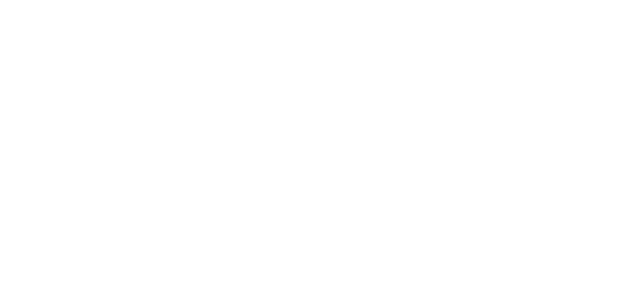
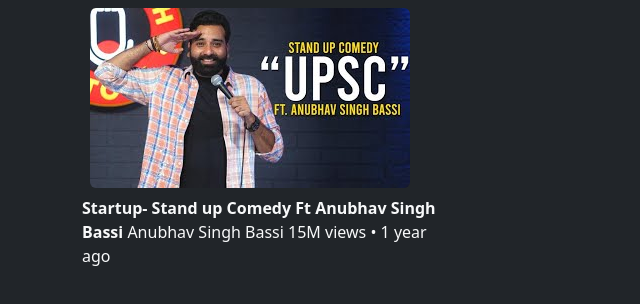
Before and after one commit to MaheshwariButle07/youtube-clone, a plain HTML site: page index.html in a window 1280 px wide. Shown: the whole page, without its empty margins (0-640 px from the left). Drawn offline with nearby package versions, Linux system fonts and the light colour scheme.

Commit message:
added 1 youtube video card

```diff
--- a/index.html
+++ b/index.html
@@ -4,15 +4,39 @@
     <meta charset="UTF-8">
     <meta name="viewport" content="width=device-width, initial-scale=1.0">
     <title>Youtube</title>
+
+    <style>
+
+
+    </style>
+
+
+
+
+    <link href="https://cdn.jsdelivr.net/npm/bootstrap@5.3.3/dist/css/bootstrap.min.css" rel="stylesheet" integrity="sha384-QWTKZyjpPEjISv5WaRU9OFeRpok6YctnYmDr5pNlyT2bRjXh0JMhjY6hW+ALEwIH" crossorigin="anonymous">
 </head>
-<body>
-    <div class="container">
+<body class="bg-dark">
+    <div class="container text-light">
 
        <div class="row">
 
             <div class="col">
 
-                <img src="" alt="">
+
+                <img class="img-fluid m-2 rounded" src="./images/anubhav-singh-bassi-thumbnail.jpg" alt="anubhav singh bassi thumbnail">
+
+                <div>
+
+                    <span class="fw-bold">Startup- Stand up Comedy Ft Anubhav Singh Bassi</span>
+
+                    <span class="">Anubhav Singh Bassi</span>
+
+                    <span>15M views  • 1 year ago</span>
+
+                </div>
+
+
+
 
             </div>
 
@@ -27,5 +51,15 @@
             </div>
 
     </div>
+
+
+
+
+
+
+
+
+
+    <script src="https://cdn.jsdelivr.net/npm/bootstrap@5.3.3/dist/js/bootstrap.bundle.min.js" integrity="sha384-YvpcrYf0tY3lHB60NNkmXc5s9fDVZLESaAA55NDzOxhy9GkcIdslK1eN7N6jIeHz" crossorigin="anonymous"></script>
 </body>
 </html>
```
